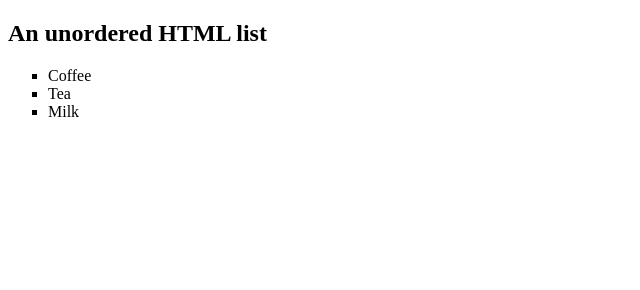
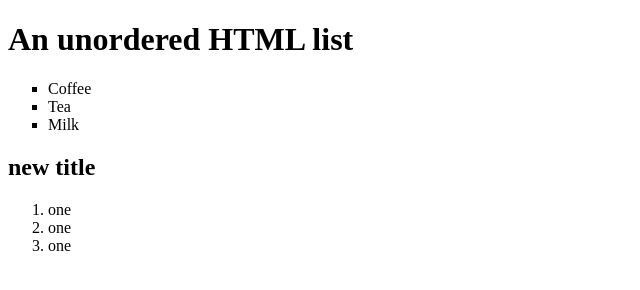
Before and after one commit to etboo/merge_test, a plain HTML site: page index.html in a window 1280 px wide. Shown: the whole page, without its empty margins (0-640 px from the left). Drawn offline with Linux system fonts and the light colour scheme.

Commit message:
add new tiile

```diff
--- a/index.html
+++ b/index.html
@@ -2,7 +2,8 @@
 <html>
 <body>
 
-<h2>An unordered HTML list</h2>
+<h1>An unordered HTML list</h1>
+
 
 <ul style="list-style-type:square">
   <li>Coffee</li>
@@ -10,5 +11,14 @@
   <li>Milk</li>
 </ul>
 
+<h2> new title</h2>
+
+	<ol>
+	<li>one</li>
+	<li>one</li>
+	<li>one</li>
+	</ol>
+
+
 </body>
 </html>
```
